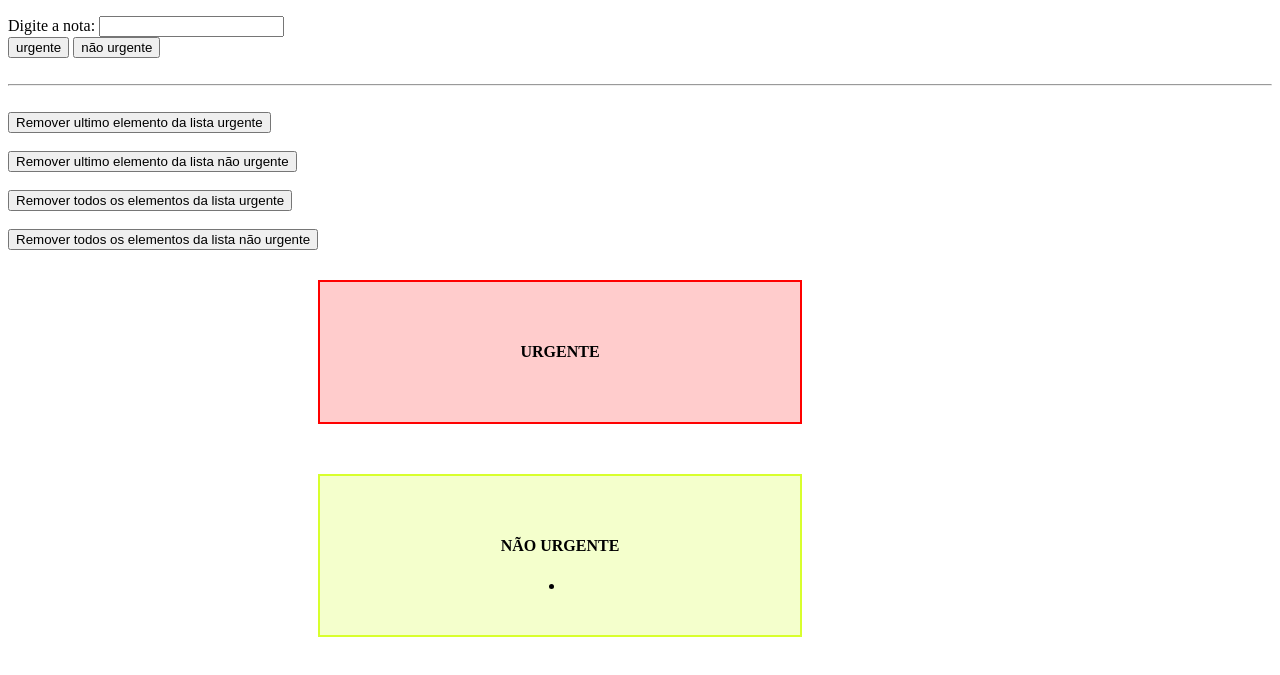
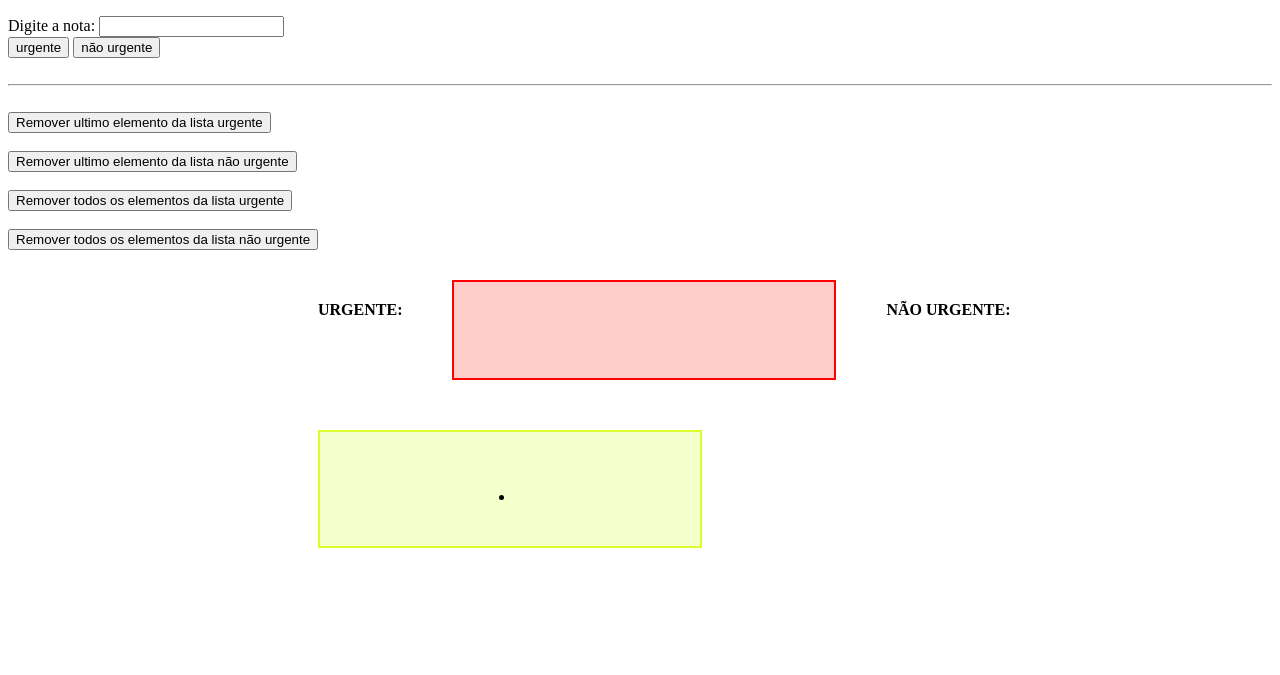
Before and after one commit to RafaGazziero/notas_rapidas, a plain HTML site: page index.html in a window 1280 px wide. Both pictures are taken after a click on the button "não urgente". Shown: the part 105-780 px from the top of the page. Drawn offline with Linux system fonts and the light colour scheme.

Commit message:
ajustes esteticos

```diff
--- a/css/styles.css
+++ b/css/styles.css
@@ -10,7 +10,7 @@
     background-color: #ffcccc;
     border: 2px solid #ff0000;
     padding: 40px;
-    width: 400px;
+    width: 300px;
     height: auto;
     text-align: center
 
@@ -19,7 +19,7 @@
     background-color: #f4ffcc;
     border: 2px solid #d8ff2d;
     padding: 40px;
-    width: 400px;
+    width: 300px;
     height: auto;
     text-align: center
 }
--- a/index.html
+++ b/index.html
@@ -23,12 +23,12 @@
     <input type="button" id="btmremovertudon" value="Remover todos os elementos da lista não urgente" onclick="removertudon()"> <br>
 
     <div id="caixasnotas">
+        <h4>URGENTE:</h4>
         <div id="urgente">
-        <h4>URGENTE</h4>
         <ul></ul>
         </div>
+        <h4>NÃO URGENTE:</h4>
         <div id="naourgente">
-        <h4>NÃO URGENTE</h4>
         <ul></ul>
         </div>
     </div>
--- a/js/notas.js
+++ b/js/notas.js
@@ -10,7 +10,7 @@ function adicionarurgente() {
 function adicionarnaourgente() {
     var novanota, nota
     novanota=document.createElement("li")
-    novanota.id="novanota"
+    novanota.id="novanota2"
     novanota.innerHTML=nota=document.getElementById("nota").value
     var div=document.getElementById("naourgente")
     div.appendChild(novanota)
@@ -30,7 +30,7 @@ function removerurg()
 }
 function removernurg()
 {
-    var li=document.getElementById("novanota")
+    var li=document.getElementById("novanota2")
     if(li)
     {
         li.remove()
```
